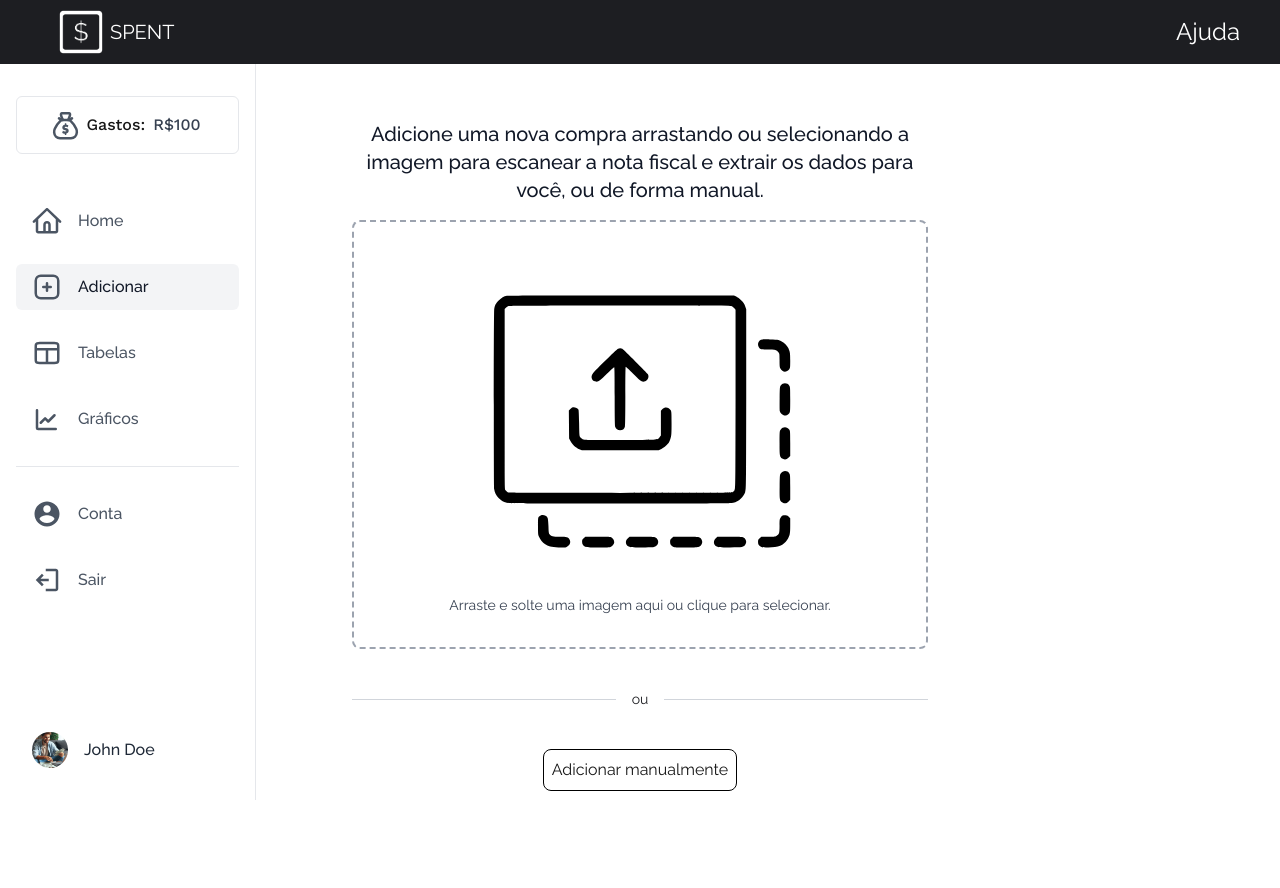
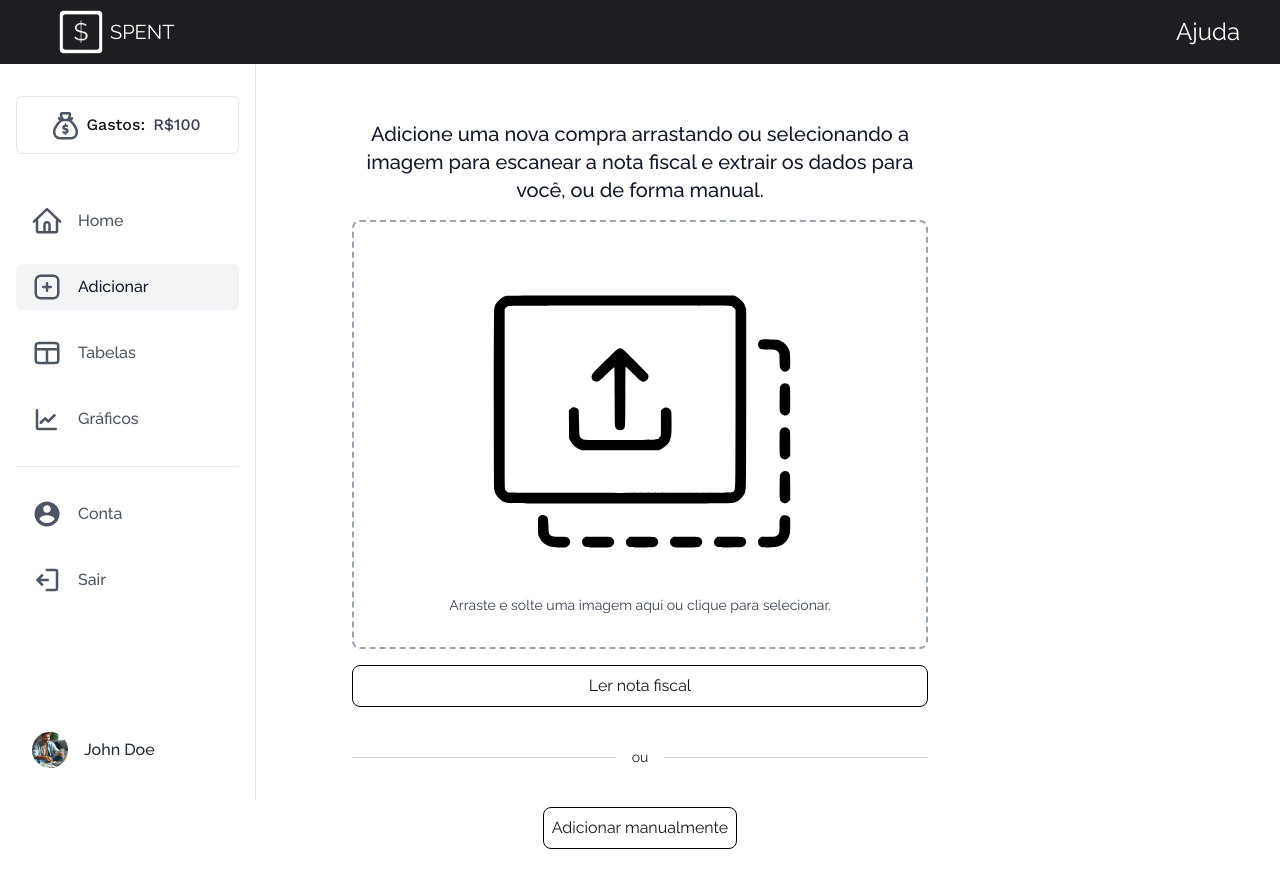
Before and after one commit to ArthurMueller31/spent-next, a Next.js app: page /adicionar in a window 1280 px wide. Shown: the top 888 px of the page. Before the commit the page ends 855 px from the top, so only its background shows below. Built offline with nearby package versions, Linux system fonts and the light colour scheme; no server answers; sample sign-in values are in the browser's storage; a web font is replaced by a local one.

Commit message:
OCR Implementation almost finished

```diff
--- a/package.json
+++ b/package.json
@@ -14,7 +14,8 @@
     "firebase": "^11.1.0",
     "next": "15.1.4",
     "react": "^19.0.0",
-    "react-dom": "^19.0.0"
+    "react-dom": "^19.0.0",
+    "tesseract.js": "^6.0.0"
   },
   "devDependencies": {
     "@eslint/eslintrc": "^3",
--- a/src/app/_components/Add/AddProducts.tsx
+++ b/src/app/_components/Add/AddProducts.tsx
@@ -5,6 +5,7 @@ import { collection, addDoc, doc } from "firebase/firestore";
 import { useState } from "react";
 import { format, toZonedTime } from "date-fns-tz";
 import Image from "next/image";
+import Tesseract from "tesseract.js";
 
 export default function AddProducts() {
   const [formData, setFormData] = useState({
@@ -15,6 +16,10 @@ export default function AddProducts() {
     weight: "",
     invoiceLink: ""
   });
+
+  const [selectedFile, setSelectedFile] = useState<File | null>(null);
+  const [ocrText, setOcrText] = useState<string>("");
+  const [isProcessing, setIsProcessing] = useState<boolean>(false);
 
   const handleChange = (
     e: React.ChangeEvent<HTMLInputElement | HTMLSelectElement>
@@ -32,8 +37,6 @@ export default function AddProducts() {
       timeZone
     }
   );
-
-  const [selectedFile, setSelectedFile] = useState<File | null>(null);
 
   const handleDrop = (e: React.DragEvent<HTMLDivElement>) => {
     e.preventDefault();
@@ -76,6 +79,76 @@ export default function AddProducts() {
       console.error("Erro ao adc doc", error);
     }
   };
+
+  const handleOcrProcessing = async () => {
+    if (!selectedFile) return;
+
+    setIsProcessing(true);
+
+    try {
+      const reader = new FileReader();
+
+      reader.onload = async () => {
+        const imageData = reader.result as string;
+
+        const result = await Tesseract.recognize(imageData, "por", {
+          logger: (info) => console.log(info) // logs da info
+        });
+
+        console.log("Texto bruto: ", result.data.text);
+
+        const processedData = cleanUpOcrData(result.data.text);
+        console.log("Dados limpos: ", processedData);
+
+        setOcrText(JSON.stringify(processedData, null, 2));
+        setIsProcessing(false);
+      };
+
+      reader.readAsDataURL(selectedFile);
+    } catch (error) {
+      console.error("erro: ", error);
+      setIsProcessing(false);
+    }
+  };
+
+  const cleanUpOcrData = (ocrText: string) => {
+    const establishmentRegex = /^([\w\s&]+)\s+CNPJ/i;
+    const itemRegex =
+      /^(.*?)\s+Qtde\.\s*([\w:]+)\s+Vl\.?\s*Unit:\s*([\d,.]+)/gm;
+    const totalRegex = /Valor a pagar R\$:\s*([\d,.]+)/i;
+    const dateRegex = /Emissão:\s*(\d{2}\/\d{2}\/\d{4})/i;
+
+    // extrair nome do mercado/estabelecimento
+    const establishmentMatch = ocrText.match(establishmentRegex);
+    const establishment = establishmentMatch
+      ? establishmentMatch[1].trim()
+      : "Nome do estabelecimento não encontrado";
+
+    // extrair itens
+    const items = [];
+    let itemMatch;
+    while ((itemMatch = itemRegex.exec(ocrText)) !== null) {
+      items.push({
+        name: itemMatch[1].trim(),
+        quantity: itemMatch[2].trim(),
+        price: parseFloat(itemMatch[3].replace(",", "."))
+      });
+    }
+
+    // extrair valor total
+
+    const totalMatch = ocrText.match(totalRegex);
+    const total = totalMatch
+      ? `valor total: ${parseFloat(totalMatch[1].replace(",", "."))}`
+      : "Total não encontrado";
+
+    // extrair data da compra
+
+    const dateMatch = ocrText.match(dateRegex);
+    const purchaseDate = dateMatch ? dateMatch[1] : "Data não encontrada";
+
+    return { establishment, items, total, purchaseDate };
+  };
   return (
     <>
       <div className="bg-white dark:bg-gray-900 font-raleway flex">
@@ -105,8 +178,7 @@ export default function AddProducts() {
               </p>
             ) : (
               <p className="text-sm text-gray-700">
-                Arraste e solte uma imagem aqui ou clique para
-                selecionar.
+                Arraste e solte uma imagem aqui ou clique para selecionar.
               </p>
             )}
           </div>
@@ -117,6 +189,23 @@ export default function AddProducts() {
             onChange={handleFileChange}
             className="self-center mt-8 hidden"
           />
+
+          <button
+            className="mt-4 border border-black rounded-lg p-2 hover:bg-gray-100 transition duration-200 cursor-pointer"
+            onClick={handleOcrProcessing}
+            disabled={!selectedFile || isProcessing}
+          >
+            {isProcessing ? "Processando" : "Ler nota fiscal"}
+          </button>
+
+          {ocrText && (
+            <div className="mt-4 p-4 border border-gray-300 rounded">
+              <h3 className="text-lg font-medium text-gray-900 dark:text-white">
+                Texto extraído:
+              </h3>
+              <pre className="text-sm text-gray-700">{ocrText}</pre>
+            </div>
+          )}
 
           <div className="my-10 flex items-center gap-4 ">
             <hr className="w-full border-gray-300" />
```
Also changed, not shown: 1 other file (tests, documents, lock files or other folders).
